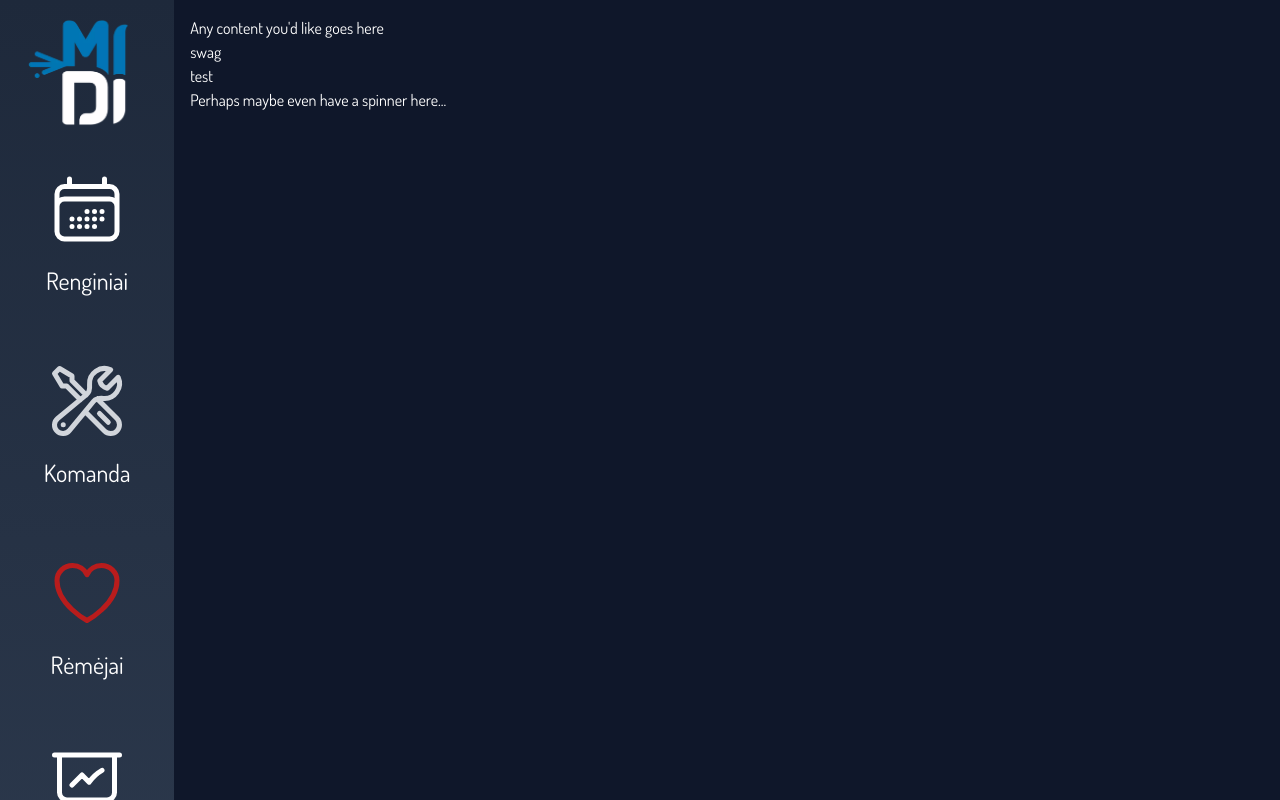
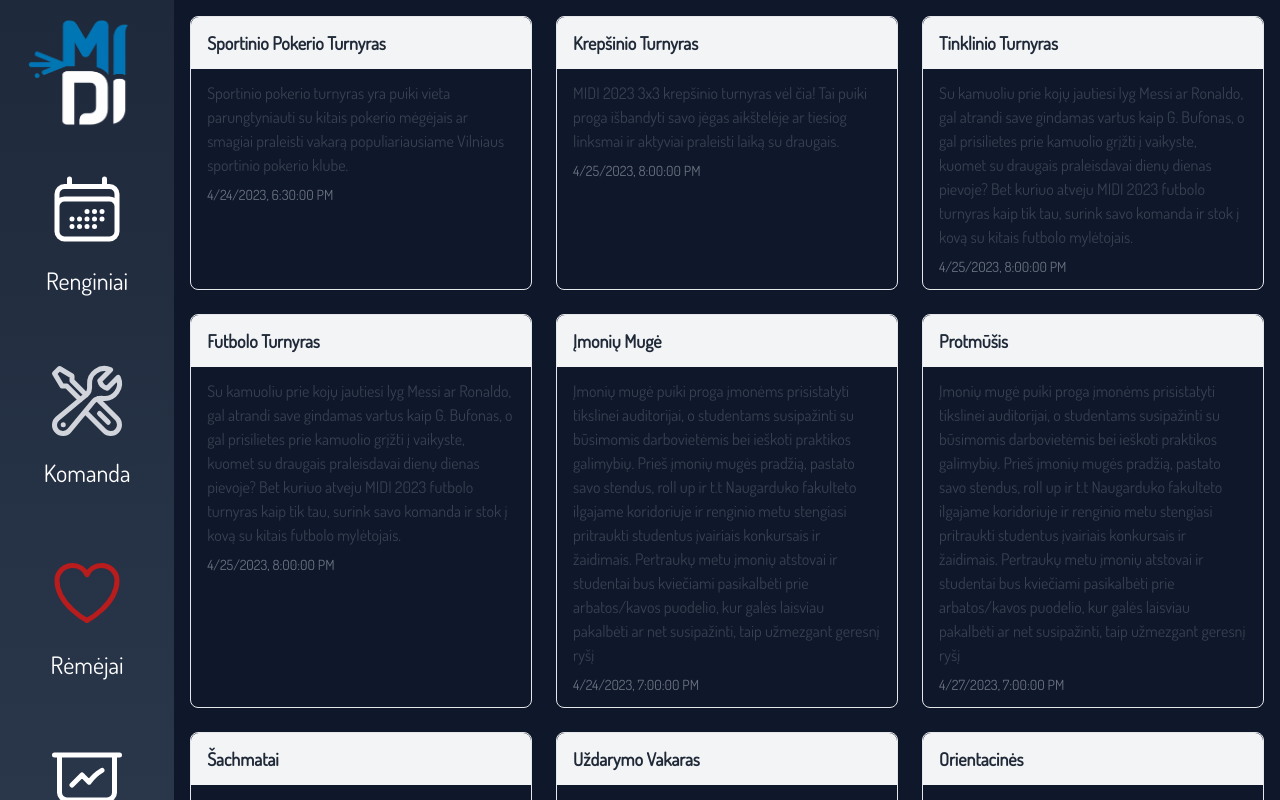
Before and after one commit to midiIT/midi2023, a Next.js app: page / in a window 1280 px wide. Shown: the top 800 px of the page. Built offline with nearby package versions, Linux system fonts and the light colour scheme.

Commit message:
Sample  data in simple component

```diff
--- a/components/sections/eventsSection.tsx
+++ b/components/sections/eventsSection.tsx
@@ -1,11 +1,90 @@
-import Event from "../Event";
-export default function EventsSection() {
+interface Event {
+  name: string;
+  description: string;
+  time: Date;
+}
+
+interface Props {
+  events: Event[];
+}
+
+var events=[
+  {
+    name: "Sportinio Pokerio Turnyras",
+    description: "Sportinio pokerio turnyras yra puiki vieta parungtyniauti su kitais pokerio mėgėjais ar smagiai praleisti vakarą populiariausiame Vilniaus sportinio pokerio klube.",
+    time: new Date("2023-04-24T18:30:00Z"),
+  },
+  {
+    name: "Krepšinio Turnyras",
+    description: "MIDI 2023 3x3 krepšinio turnyras vėl čia! Tai puiki proga išbandyti savo jėgas aikštelėje ar tiesiog linksmai ir aktyviai praleisti laiką su draugais.",
+    time: new Date("2023-04-25T20:00:00Z"),
+  },
+  {
+    name: "Tinklinio Turnyras",
+    description: "Su kamuoliu prie kojų jautiesi lyg Messi ar Ronaldo, gal atrandi save gindamas vartus kaip G. Bufonas, o gal prisilietes prie kamuolio grįžti į vaikyste, kuomet su draugais praleisdavai dienų dienas pievoje? Bet kuriuo atveju MIDI 2023 futbolo turnyras kaip tik tau, surink savo komanda ir stok į kovą su kitais futbolo mylėtojais.  ",
+    time: new Date("2023-04-25T20:00:00Z"),
+  },
+  {
+    name: "Futbolo Turnyras",
+    description: "Su kamuoliu prie kojų jautiesi lyg Messi ar Ronaldo, gal atrandi save gindamas vartus kaip G. Bufonas, o gal prisilietes prie kamuolio grįžti į vaikyste, kuomet su draugais praleisdavai dienų dienas pievoje? Bet kuriuo atveju MIDI 2023 futbolo turnyras kaip tik tau, surink savo komanda ir stok į kovą su kitais futbolo mylėtojais.  ",
+    time: new Date("2023-04-25T20:00:00Z"),
+  },
+  {
+    name: "Įmonių Mugė",
+    description: "Įmonių mugė puiki proga įmonėms prisistatyti tikslinei auditorijai, o studentams susipažinti su būsimomis darbovietėmis bei ieškoti praktikos galimybių. Prieš įmonių mugės pradžią, pastato savo stendus, roll up ir t.t Naugarduko fakulteto ilgajame koridoriuje ir renginio metu stengiasi pritraukti studentus įvairiais konkursais ir žaidimais. Pertraukų metu įmonių atstovai ir studentai bus kviečiami pasikalbėti prie arbatos/kavos puodelio, kur galės laisviau pakalbėti ar net susipažinti, taip užmezgant geresnį ryšį",
+    time: new Date("2023-04-24T19:00:00Z"),
+  },
+  {
+    name: "Protmūšis",
+    description: "Įmonių mugė puiki proga įmonėms prisistatyti tikslinei auditorijai, o studentams susipažinti su būsimomis darbovietėmis bei ieškoti praktikos galimybių. Prieš įmonių mugės pradžią, pastato savo stendus, roll up ir t.t Naugarduko fakulteto ilgajame koridoriuje ir renginio metu stengiasi pritraukti studentus įvairiais konkursais ir žaidimais. Pertraukų metu įmonių atstovai ir studentai bus kviečiami pasikalbėti prie arbatos/kavos puodelio, kur galės laisviau pakalbėti ar net susipažinti, taip užmezgant geresnį ryšį",
+    time: new Date("2023-04-27T19:00:00Z"),
+  },
+  {
+    name: "Šachmatai",
+    description: "MIDI šachmatų turnyras vėl čia! Nesvarbu, ar esi tik pradedantysis šachmatų žaidėjas, ar tavo įgūdžiai prilygsta Hikaru Nakamurai, šis turnyras yra puiki proga pamankštinti smegenis ir varžytis su šviesiausiais Vilniaus protais!",
+    time: new Date("2023-04-23T19:00:00Z"),
+  },
+  {
+    name: "Uždarymo Vakaras",
+    description: "Uždarymo vakaras - tai visą MIDI veiklų maratoną vainikuojantis renginys. Jo metu dalyviai galės ne tik dalintis patirtais įspūdžiais, atradimais ar įgytomis žiniomis, bet ir įsitraukti į veiklas, kurios padės MIDI prisiminti dar ilgai. O, kad pokalbiai nepabostų, nuo jų atsitraukti ir pajudėti paskatins lietuviškos grupės, po kurių tikrai nereikėtų pabėgti, nes vakarą triukšmingai užbaigs - DJ, kuris patenkins visus dalyvių norus. ",
+    time: new Date("2023-04-28T19:00:00Z"),
+  },
+  {
+    name: "Orientacinės",
+    description: "Komandinės MIDI 2023 orientacinės varžybos “Kas nutiko vakar naktį?”. Klaidžiojant Vilniaus gatvėmis dalyviai bandys sudėlioti paslaptingą istoriją apie vakarykštės nakties įvykius. Komandoms prireiks papildomų priemonių, kaip internetas ir išmanieji telefonai bei “Discord” programėlės. Žibintuvėlis, susiorientuoti tamsiuose vietose - būtinas, o popieriaus lapelis ir rašymo priemonė gali retkarčiais praversti. Žaidimo pabaigoje daugiausiai taškų surinkusios trys komandos bus apdovanotos prizais.",
+    time: new Date("2023-04-21T19:00:00Z"),
+  },
+];
+
+const EventList: React.FC<Props> = () => {
   return (
-    <div>
-      <div>Any content you'd like goes here</div>
-      <Event description={"swag"}></Event>
-      <Event description={"test"}></Event>
-      <div>Perhaps maybe even have a spinner here...</div>
+    <div className="grid grid-cols-1 gap-6 lg:grid-cols-3">
+      {events.map((event) => (
+        <div key={event.name} className="border border-gray-200 rounded-lg shadow-sm">
+          <div className="bg-gray-100 px-4 py-3 rounded-t-lg">
+            <h3 className="text-lg font-semibold text-gray-800">{event.name}</h3>
+          </div>
+          <div className="px-4 py-3">
+            <p className="text-gray-700">{event.description}</p>
+            <p className="mt-2 text-sm text-gray-500">{event.time.toLocaleString()}</p>
+          </div>
+        </div>
+      ))}
     </div>
   );
-}
+};
+
+export default EventList;
+
+
+// import Event from "../Event";
+// export default function EventsSection() {
+//   return (
+//     <div>
+//       <div>Any content you'd like goes here</div>
+//       <Event description={"swag"}></Event>
+//       <Event description={"test"}></Event>
+//       <div>Perhaps maybe even have a spinner here...</div>
+//     </div>
+//   );
+// }
--- a/pages/index.tsx
+++ b/pages/index.tsx
@@ -20,7 +20,7 @@
           id="events"
           className="h-screen w-full px-4 pt-4 text-white transition-opacity duration-500"
         >
-          <EventsSection />
+          <EventsSection events={[]} />
         </section>
         <section
           id="team"
```
